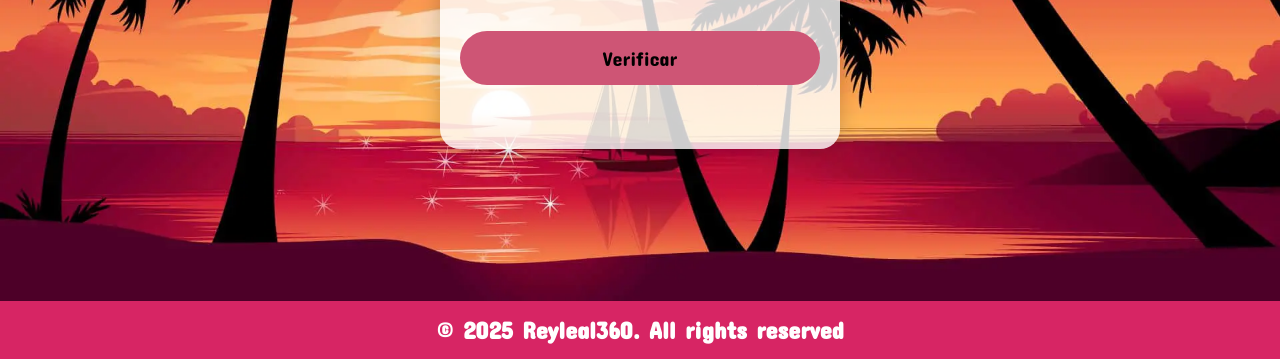
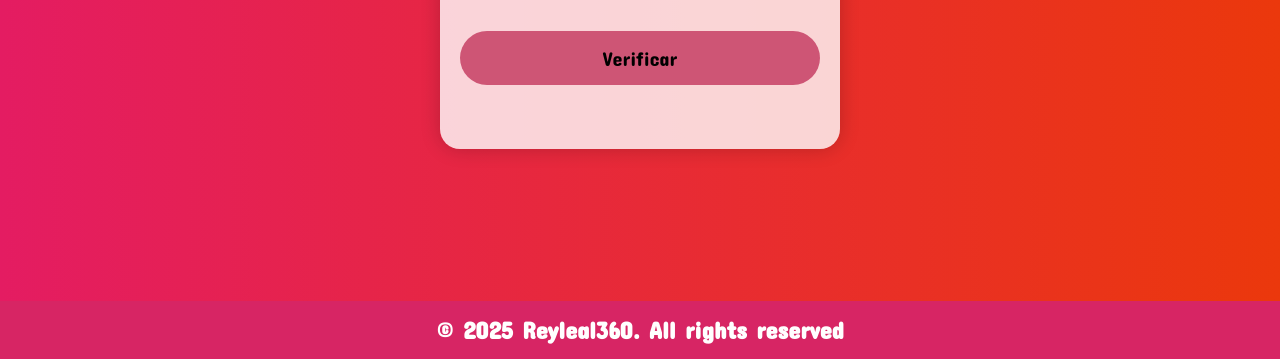
Before and after one commit to Reyleal360/Interactive-Message-System, a plain HTML site: page index.html in a window 1280 px wide. Shown: the part 499-858 px from the top of the page. Drawn offline with Linux system fonts and the light colour scheme.

Commit message:
fix:bugs fixed

```diff
--- a/src/css/styless.css
+++ b/src/css/styless.css
@@ -10,7 +10,7 @@
   /* styles for the form */
   main {
     padding: 5%;
-    background-image: url(/src/img/palm-tree-desktop-mzr97rr5au5ggsn2.webp);
+    background: linear-gradient(to right, rgb(228, 28, 98), rgb(235, 56, 12)); /* Degradado de rojo a amarillo de izquierda a derecha */
     background-size: cover;
     background-repeat: no-repeat;
     min-height: 100vh;
```
